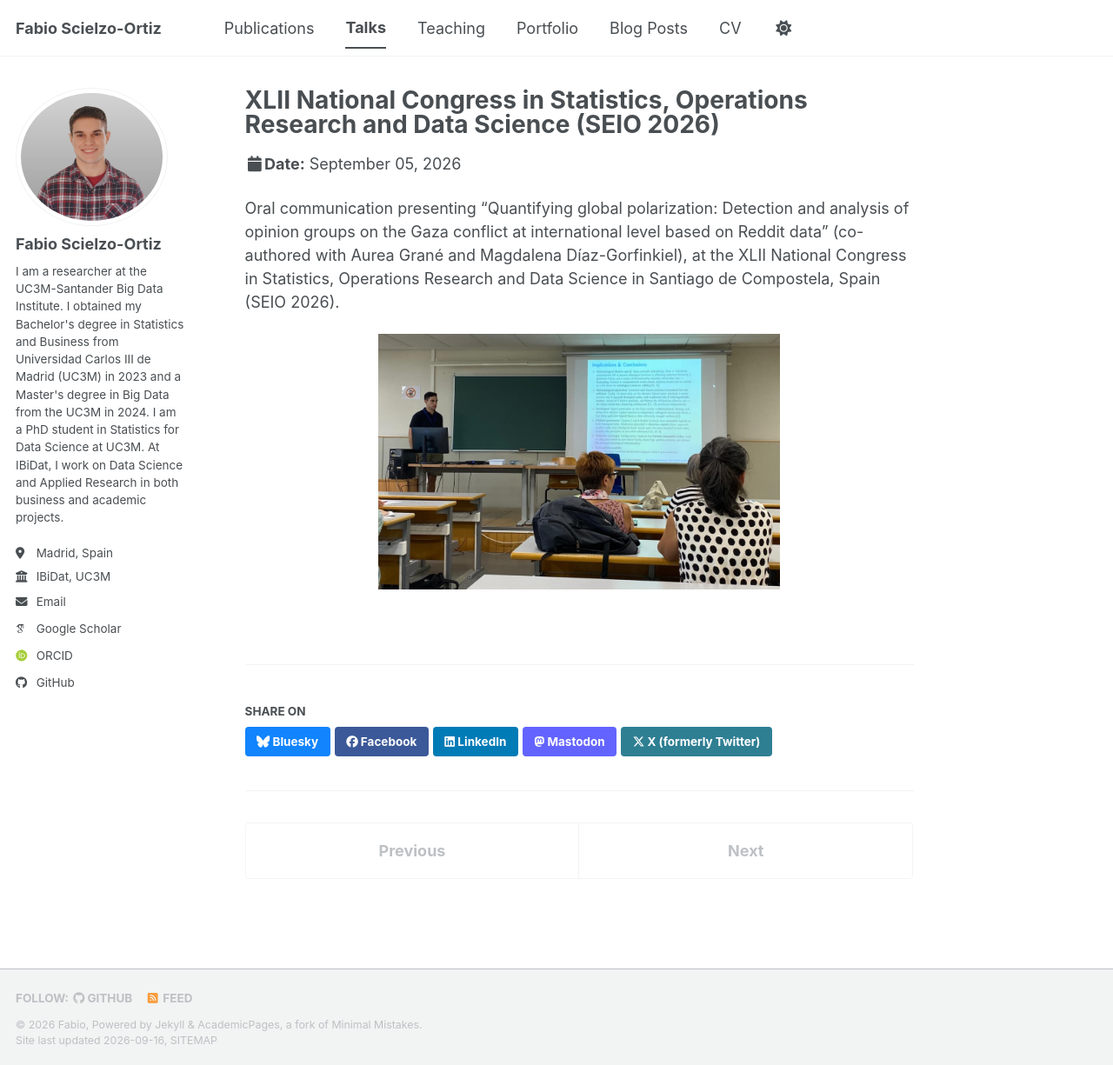
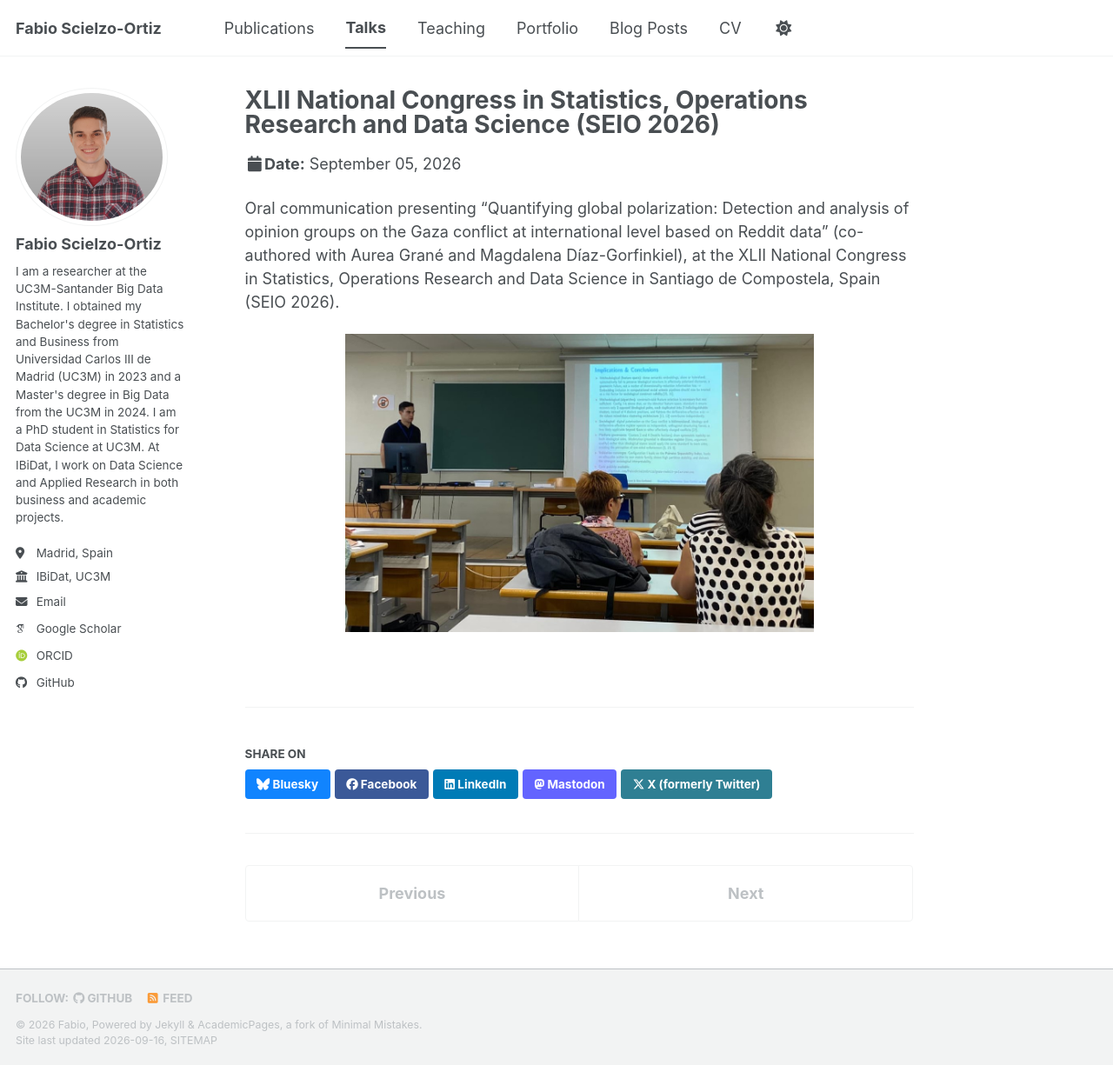
Before and after one commit to FabioScielzoOrtiz/fabioscielzoortiz.github.io, a Jekyll site: the page built from _talks/2026-09-01-seio-2026.md, in a window 1280 px wide and 1225 px high. Shown: the whole window at 87% size. Built offline with Jekyll 4.4.1, drawn with Linux system fonts in a browser that asks for light colours; some web fonts are replaced; a script bundle is joined from its source files by our own code; library files that are not in the unit come from our copies.

```diff
--- a/_talks/2026-09-01-seio-2026.md
+++ b/_talks/2026-09-01-seio-2026.md
@@ -11,4 +11,4 @@
 Oral communication presenting "Quantifying global polarization: Detection and analysis of opinion groups on the Gaza conflict at international level based on Reddit data" (co-authored with Aurea Grané and Magdalena Díaz-Gorfinkiel), at the XLII National Congress in Statistics, Operations Research and Data Science in Santiago de Compostela, Spain (SEIO 2026).
 
 
-<img src="/images/talk_seio_2026.jpeg" alt="Presentación SEIO 2026" style="width: 60%; height: auto; display: block; margin: 0 auto;">
+<img src="/images/talk_seio_2026.jpeg" alt="Presentación SEIO 2026" style="width: 70%; height: auto; display: block; margin: 0 auto;">
```
Also changed, not shown: images/talk_seio_2025.jpeg (added).
